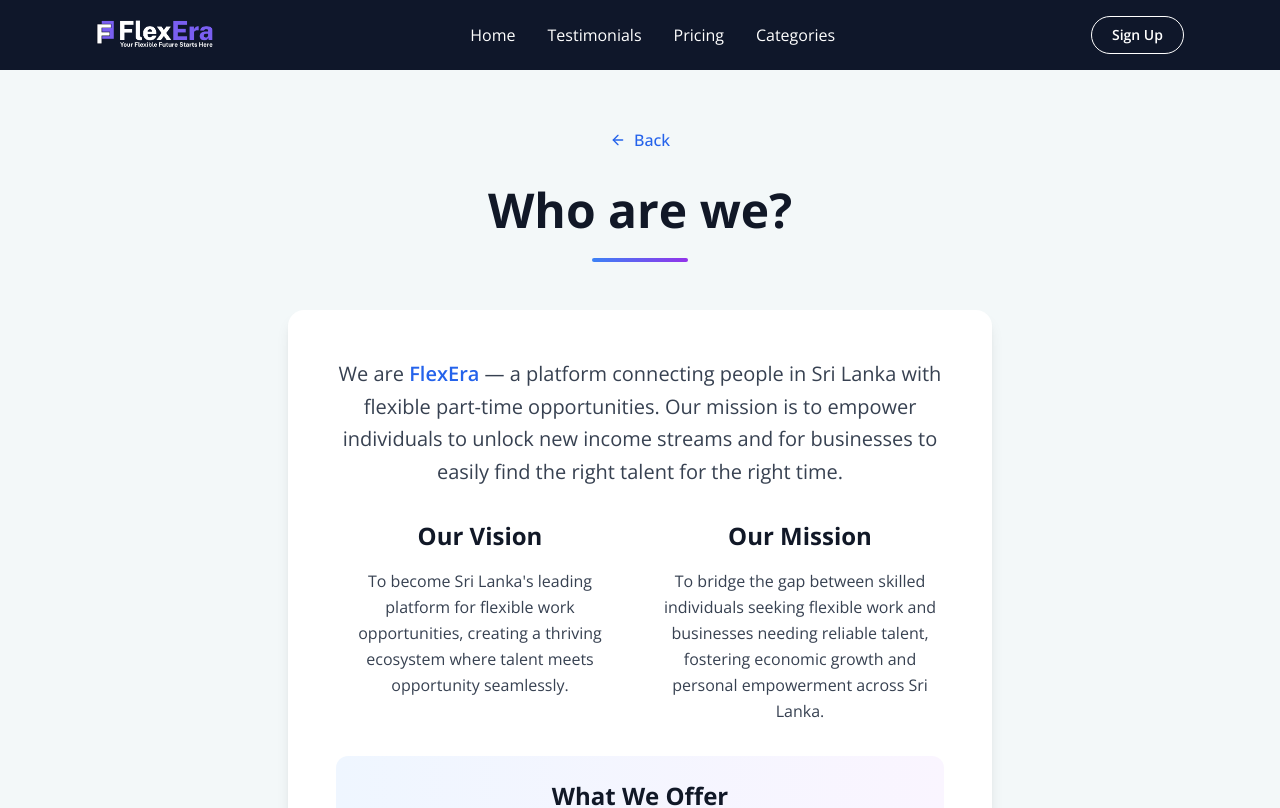
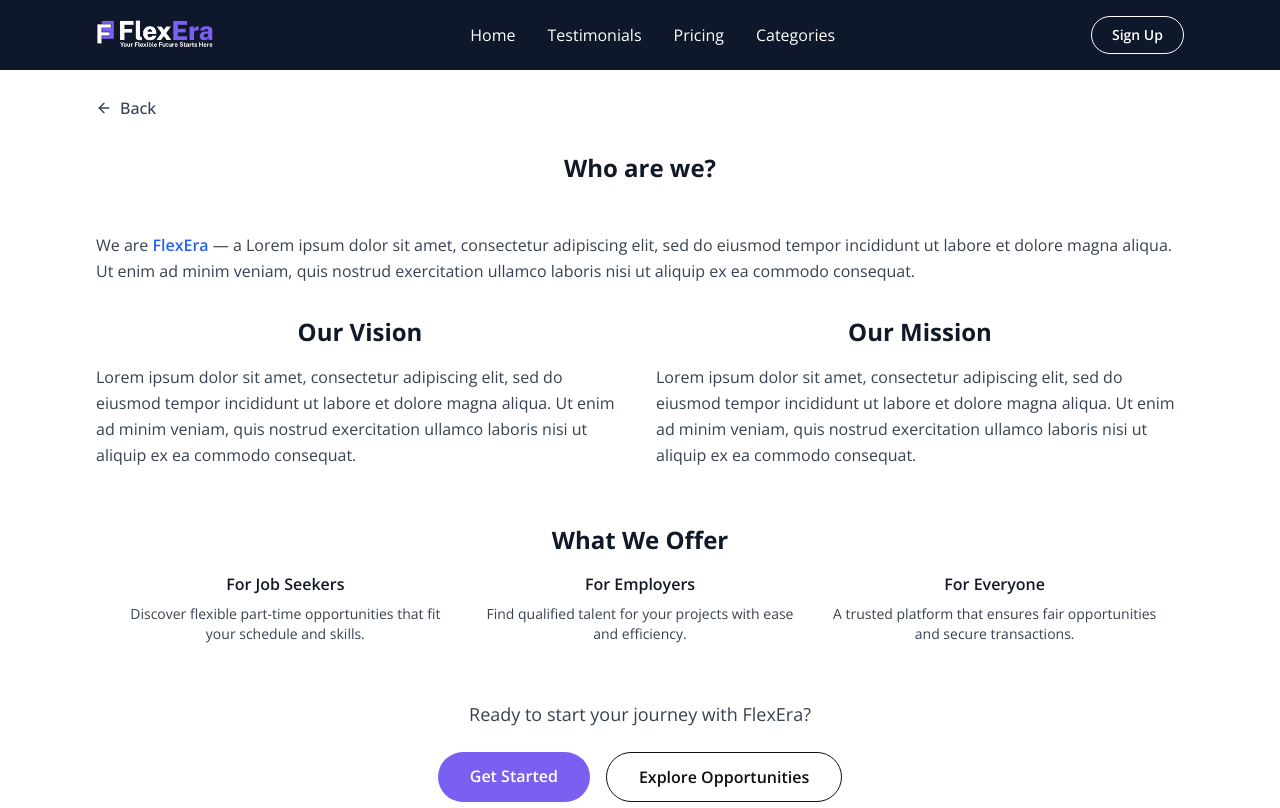
Before and after one commit to muthumaliperera/GigCeylon-Platfrom-Research-Project, a React (Create React App) app in the folder frontend/: page /who-are-we in a window 1280 px wide. Shown: the top 808 px of the page. Built offline with nearby package versions, Linux system fonts and the light colour scheme.

Commit message:
ui updated-learn more page

```diff
--- a/frontend/src/components/WhoAreWe.tsx
+++ b/frontend/src/components/WhoAreWe.tsx
@@ -1,13 +1,13 @@
+import { ArrowLeft } from "lucide-react";
 import React from "react";
 import { Link } from "react-router-dom";
-import { ArrowLeft } from "lucide-react";
 import { useAuth } from "../context/AuthContext";
 
 const WhoAreWe: React.FC = () => {
   const { user } = useAuth();
 
   return (
-    <div className="min-h-screen bg-[#F3F8F9] pt-20">
+    <div>
       <header className="fixed top-0 left-0 right-0 z-50 bg-slate-900 text-white px-6 sm:px-24 py-4">
         <div className="max-w-full mx-auto flex items-center justify-between">
           <img src="/dark.png" alt="FlexEra" className="h-8 w-auto" />
@@ -15,13 +15,22 @@
             <Link to="/" className="hover:text-blue-400 transition-colors">
               Home
             </Link>
-            <a href="#features" className="hover:text-blue-400 transition-colors">
+            <a
+              href="#features"
+              className="hover:text-blue-400 transition-colors"
+            >
               Testimonials
             </a>
-            <a href="#pricing" className="hover:text-blue-400 transition-colors">
+            <a
+              href="#pricing"
+              className="hover:text-blue-400 transition-colors"
+            >
               Pricing
             </a>
-            <a href="#categories" className="hover:text-blue-400 transition-colors">
+            <a
+              href="#categories"
+              className="hover:text-blue-400 transition-colors"
+            >
               Categories
             </a>
           </nav>
@@ -68,12 +77,12 @@
         </div>
       </header>
 
-      <main className="max-w-4xl mx-auto px-6 sm:px-24 py-12">
+      <main className="px-6 sm:px-24 py-12 pt-24 ">
         {/* Back button */}
-        <div className="mb-8">
+        <div className="mb-8 flex justify-start">
           <Link
             to="/"
-            className="inline-flex items-center gap-2 text-blue-600 hover:text-blue-800 transition-colors font-medium"
+            className="inline-flex items-center gap-2 text-gray-700 hover:text-gray-900 transition-colors font-medium"
           >
             <ArrowLeft className="w-4 h-4" />
             Back
@@ -82,58 +91,79 @@
 
         {/* Page title */}
         <div className="text-center mb-12">
-          <h1 className="text-4xl md:text-5xl font-bold text-gray-900 mb-6">
+          <h1 className="text-xl md:text-2xl font-bold text-gray-900 mb-3">
             Who are we?
           </h1>
-          <div className="w-24 h-1 bg-gradient-to-r from-blue-500 to-purple-600 mx-auto rounded-full"></div>
         </div>
 
         {/* Content */}
-        <div className="bg-white rounded-2xl shadow-lg p-8 md:p-12">
-          <div className="prose prose-lg max-w-none">
-            <p className="text-xl text-gray-700 leading-relaxed mb-8">
-              We are <span className="font-semibold text-blue-600">FlexEra</span> — a platform connecting people in Sri Lanka with flexible part-time opportunities. Our mission is to
-              empower individuals to unlock new income streams and for businesses to easily find the right talent for the right time.
+        <div>
+          <div>
+            <p className=" md:text-md text-gray-700 leading-relaxed mb-8 text-start">
+              We are{" "}
+              <span className="font-semibold text-blue-600">FlexEra</span> — a
+              Lorem ipsum dolor sit amet, consectetur adipiscing elit, sed do
+              eiusmod tempor incididunt ut labore et dolore magna aliqua. Ut
+              enim ad minim veniam, quis nostrud exercitation ullamco laboris
+              nisi ut aliquip ex ea commodo consequat.
             </p>
 
             <div className="grid md:grid-cols-2 gap-8 mb-8">
               <div>
-                <h2 className="text-2xl font-bold text-gray-900 mb-4">Our Vision</h2>
-                <p className="text-gray-700 leading-relaxed">
-                  To become Sri Lanka's leading platform for flexible work opportunities,
-                  creating a thriving ecosystem where talent meets opportunity seamlessly.
+                <h2 className="text-2xl font-bold text-gray-900 mb-4">
+                  Our Vision
+                </h2>
+                <p className="text-gray-700 leading-relaxed  text-start">
+                  Lorem ipsum dolor sit amet, consectetur adipiscing elit, sed
+                  do eiusmod tempor incididunt ut labore et dolore magna aliqua.
+                  Ut enim ad minim veniam, quis nostrud exercitation ullamco
+                  laboris nisi ut aliquip ex ea commodo consequat.
                 </p>
               </div>
 
               <div>
-                <h2 className="text-2xl font-bold text-gray-900 mb-4">Our Mission</h2>
-                <p className="text-gray-700 leading-relaxed">
-                  To bridge the gap between skilled individuals seeking flexible work
-                  and businesses needing reliable talent, fostering economic growth
-                  and personal empowerment across Sri Lanka.
+                <h2 className="text-2xl font-bold text-gray-900 mb-4">
+                  Our Mission
+                </h2>
+                <p className="text-gray-700 leading-relaxed text-start">
+                  Lorem ipsum dolor sit amet, consectetur adipiscing elit, sed
+                  do eiusmod tempor incididunt ut labore et dolore magna aliqua.
+                  Ut enim ad minim veniam, quis nostrud exercitation ullamco
+                  laboris nisi ut aliquip ex ea commodo consequat.
                 </p>
               </div>
             </div>
 
-            <div className="bg-gradient-to-r from-blue-50 to-purple-50 rounded-xl p-6 mb-8">
-              <h2 className="text-2xl font-bold text-gray-900 mb-4">What We Offer</h2>
+            <div className=" rounded-xl p-6 mb-8">
+              <h2 className="text-2xl font-bold text-gray-900 mb-4">
+                What We Offer
+              </h2>
               <div className="grid md:grid-cols-3 gap-6">
                 <div>
-                  <h3 className="font-semibold text-gray-900 mb-2">For Job Seekers</h3>
+                  <h3 className="font-semibold text-gray-900 mb-2">
+                    For Job Seekers
+                  </h3>
                   <p className="text-gray-700 text-sm">
-                    Discover flexible part-time opportunities that fit your schedule and skills.
+                    Discover flexible part-time opportunities that fit your
+                    schedule and skills.
                   </p>
                 </div>
                 <div>
-                  <h3 className="font-semibold text-gray-900 mb-2">For Employers</h3>
+                  <h3 className="font-semibold text-gray-900 mb-2">
+                    For Employers
+                  </h3>
                   <p className="text-gray-700 text-sm">
-                    Find qualified talent for your projects with ease and efficiency.
+                    Find qualified talent for your projects with ease and
+                    efficiency.
                   </p>
                 </div>
                 <div>
-                  <h3 className="font-semibold text-gray-900 mb-2">For Everyone</h3>
+                  <h3 className="font-semibold text-gray-900 mb-2">
+                    For Everyone
+                  </h3>
                   <p className="text-gray-700 text-sm">
-                    A trusted platform that ensures fair opportunities and secure transactions.
+                    A trusted platform that ensures fair opportunities and
+                    secure transactions.
                   </p>
                 </div>
               </div>
@@ -147,14 +177,14 @@
                 {!user && (
                   <Link
                     to="/register"
-                    className="bg-blue-600 text-white px-8 py-3 rounded-full font-semibold hover:bg-blue-700 transition-colors"
+                    className="bg-accent text-white px-8 py-3 rounded-full font-semibold hover:bg-violet-500 transition-colors"
                   >
                     Get Started
                   </Link>
                 )}
                 <Link
                   to="/"
-                  className="border border-blue-600 text-blue-600 px-8 py-3 rounded-full font-semibold hover:bg-blue-50 transition-colors"
+                  className="border border-primary text-primary px-8 py-3 rounded-full font-semibold hover:bg-primary hover:text-white transition-colors"
                 >
                   Explore Opportunities
                 </Link>
```
